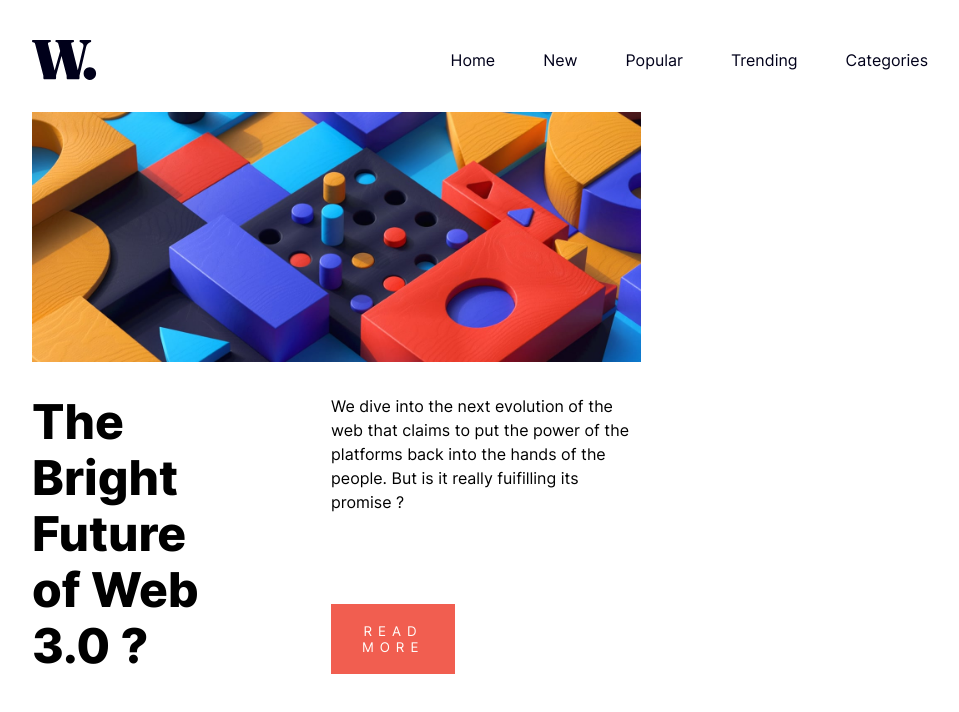
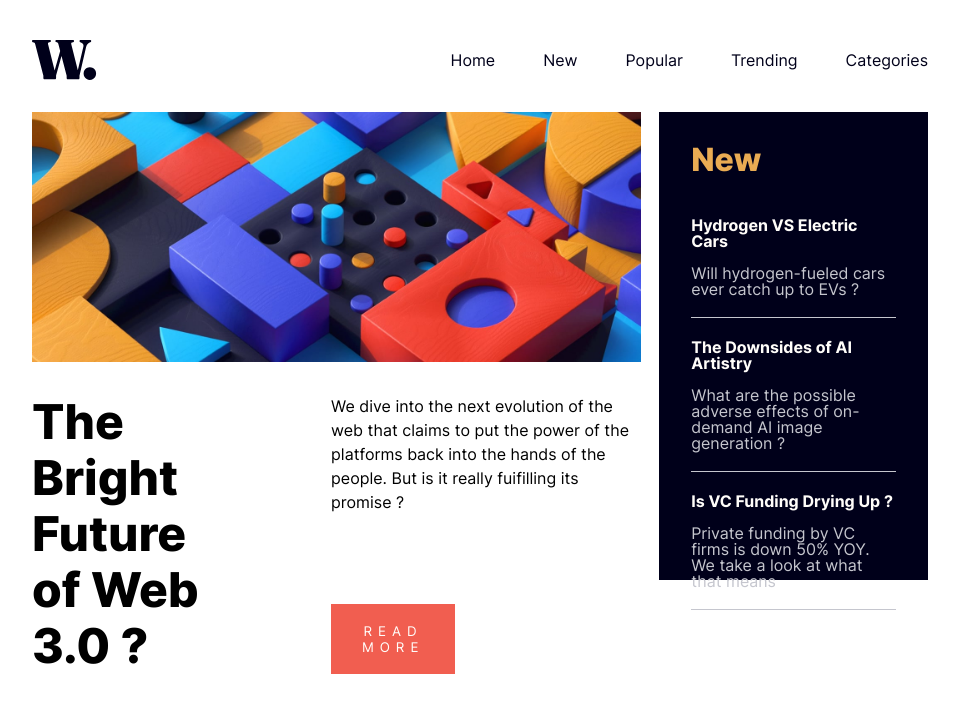
Before and after one commit to vsenadev/homepage, a React (Create React App) app: page / in a window 1280 px wide. Shown: the top 712 px of the page, without its empty margins (160-1119 px from the left). Built offline with nearby package versions, Linux system fonts and the light colour scheme.

Commit message:
FEAT - AsideNews implement

```diff
--- /dev/null
+++ b/src/components/AsideNews/AsideNews.module.sass
@@ -0,0 +1,34 @@
+@import '../../assets/styles/_variables.sass'
+
+.container
+  background-color: $VeryDarkBlue
+  width: calc(30% - 4rem)
+  height: calc(100% - 4rem)
+  padding: 2rem
+
+  &__title
+    color: $SoftOrange
+    font-family: $ExtraBold
+    font-size: 2rem
+
+  &__news
+    display: flex
+    flex-direction: column
+    padding-top: 10%
+
+    &_div
+      width: 100%
+      height: 50%
+      display: flex
+      flex-direction: column
+      border-bottom: 1px solid $GrayishBlue
+      padding: 10% 0
+      gap: 1rem
+
+      &_title
+        color: $OffWhite
+        font-family: $Bold
+
+      &_text
+        color: $GrayishBlue
+        font-family: $Regular
--- /dev/null
+++ b/src/components/AsideNews/AsideNews.tsx
@@ -0,0 +1,29 @@
+import styles from './AsideNews.module.sass';
+import {useContext, useEffect} from "react";
+import {getAsideNews} from "../../requests/Home.request";
+import {GlobalContext} from "../../store/GlobalState";
+import {IAsideNews} from "../../interface/Home.interface";
+
+export default function AsideNews() {
+    const { asideNews, setAsideNews }: any = useContext(GlobalContext);
+
+    useEffect(() => {
+        getAsideNews(setAsideNews)
+    }, []);
+
+    return(
+        <aside className={styles.container}>
+            <h2 className={styles.container__title}>New</h2>
+            <div className={styles.container__news}>
+                {
+                    asideNews?.map( (element: IAsideNews) => (
+                        <div className={styles.container__news_div}>
+                            <h3 className={styles.container__news_div_title}>{element.title}</h3>
+                            <p className={styles.container__news_div_text}>{element.description}</p>
+                        </div>
+                    ))
+                }
+            </div>
+        </aside>
+    )
+}
--- /dev/null
+++ b/src/data/asideNews.json
@@ -0,0 +1,16 @@
+{
+  "news": [
+    {
+      "title": "Hydrogen VS Electric Cars",
+      "description": "Will hydrogen-fueled cars ever catch up to EVs ?"
+    },
+    {
+      "title": "The Downsides of AI Artistry",
+      "description": "What are the possible adverse effects of on-demand AI image generation ?"
+    },
+    {
+      "title": "Is VC Funding Drying Up ?",
+      "description": "Private funding by VC firms is down 50% YOY. We take a look at what that means"
+    }
+  ]
+}
--- a/src/interface/Home.interface.ts
+++ b/src/interface/Home.interface.ts
@@ -1,3 +1,8 @@
 export interface IPages {
     pages: string[];
 }
+
+export interface IAsideNews{
+    title: string,
+    description: string
+}
--- a/src/pages/Home/Home.module.sass
+++ b/src/pages/Home/Home.module.sass
@@ -13,3 +13,9 @@
     display: flex
     flex-direction: column
     gap: 2rem
+
+    &_div
+      display: flex
+      width: 100%
+      height: 65%
+      justify-content: space-between
--- a/src/pages/Home/Home.tsx
+++ b/src/pages/Home/Home.tsx
@@ -1,13 +1,17 @@
 import styles from './Home.module.sass';
 import Header from "../../components/Header/Header";
 import MainNews from "../../components/MainNews/MainNews";
+import AsideNews from "../../components/AsideNews/AsideNews";
 
 export default function Home(){
     return(
         <main className={styles.container}>
             <section className={styles.container__box}>
                 <Header/>
-                <MainNews/>
+                <div className={styles.container__box_div}>
+                    <MainNews/>
+                    <AsideNews/>
+                </div>
             </section>
         </main>
     )
--- a/src/requests/Home.request.ts
+++ b/src/requests/Home.request.ts
@@ -1,5 +1,5 @@
 import React from "react";
-import { IPages } from "../interface/Home.interface";
+import {IAsideNews, IPages} from "../interface/Home.interface";
 
 export async function getPages(setData: React.Dispatch<React.SetStateAction<IPages | undefined | string[]>>) {
     try {
@@ -9,3 +9,12 @@ export async function getPages(setData: React.Dispatch<React.SetStateAction<IPag
         console.error("Error loading pages:", error);
     }
 }
+
+export async function getAsideNews(setData: React.Dispatch<React.SetStateAction<{ title: string, description: string }[] | undefined  >>) {
+    try {
+        const response = await import('../data/asideNews.json');
+        setData(response.news);
+    } catch (error) {
+        console.error("Error loading pages:", error);
+    }
+}
--- a/src/store/GlobalState.tsx
+++ b/src/store/GlobalState.tsx
@@ -3,10 +3,11 @@ import {createContext, useState} from 'react'
 export const GlobalContext = createContext({})
 
 export function RoutesProvider({children}: any) {
-    const [pages, setPages] = useState()
+    const [pages, setPages] = useState();
+    const [asideNews, setAsideNews] = useState();
 
     return (
-        <GlobalContext.Provider value={{ pages, setPages }}>
+        <GlobalContext.Provider value={{ pages, setPages, asideNews, setAsideNews }}>
             {children}
         </GlobalContext.Provider>
     )
```
